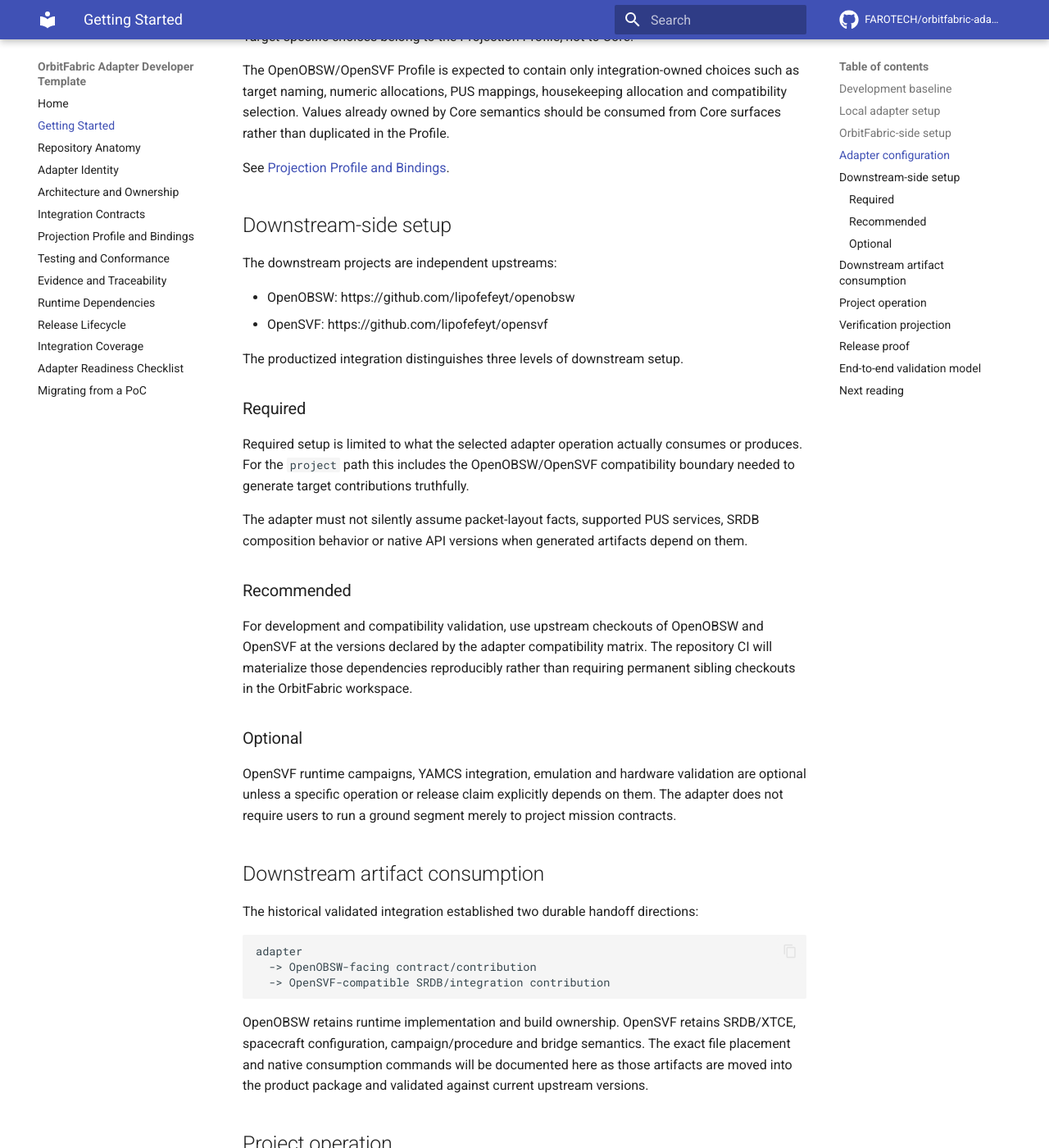
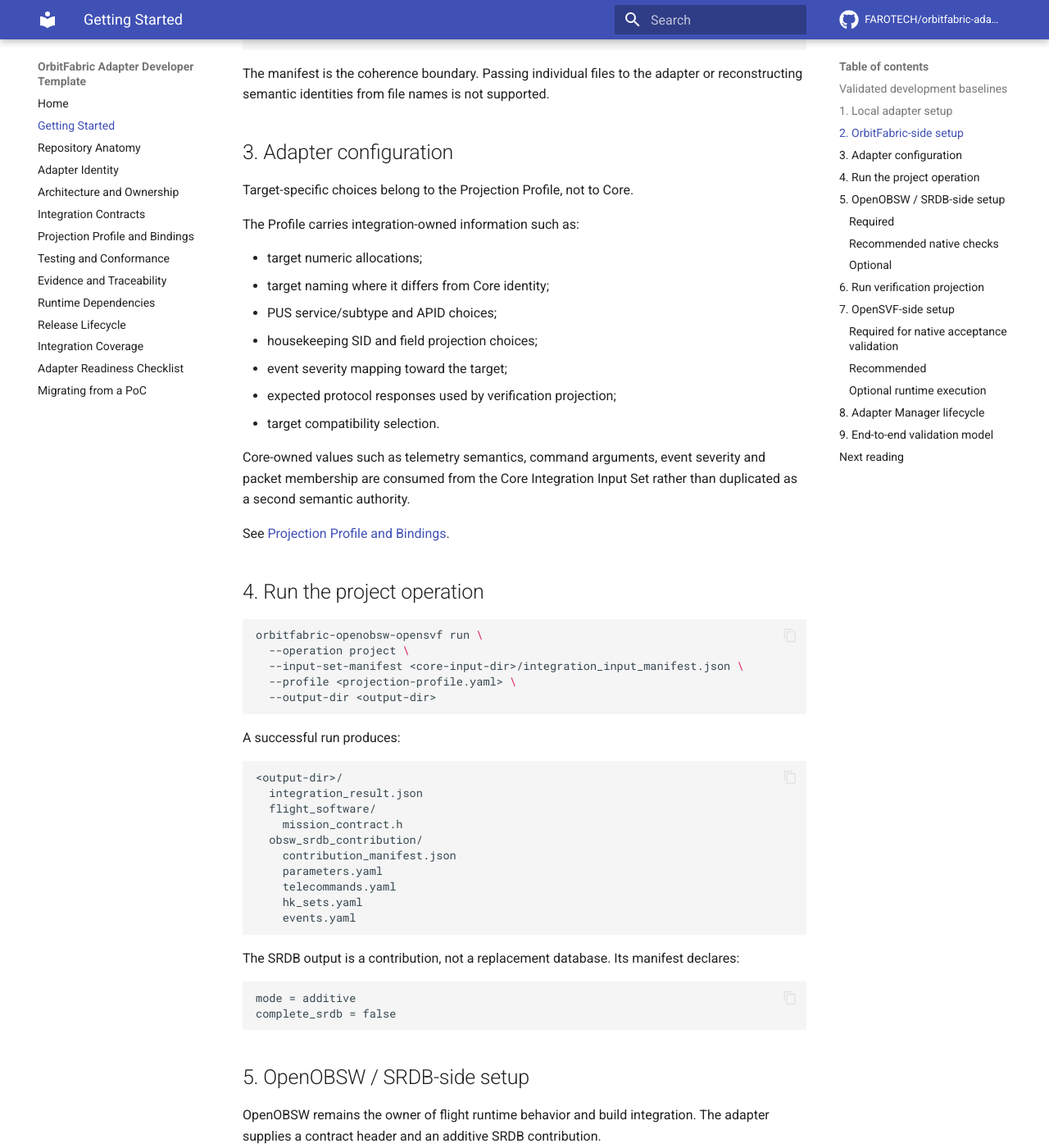
Before and after one commit to FAROTECH/orbitfabric-openobsw-opensvf-adapter, an MkDocs documentation site: the page built from docs/getting-started.md, in a window 1280 px wide and 1400 px high, scrolled down 1664 px. Shown: the whole window at 82% size. Built offline with MkDocs 1.6.1 and Material for MkDocs 9.7.7, drawn with Linux system fonts in a browser that asks for light colours; comment, search, counter and statistics services are not loaded; some of the changed text lies outside the part shown.

Commit message:
Document end-to-end setup from both integration sides

````diff
--- a/docs/getting-started.md
+++ b/docs/getting-started.md
@@ -1,30 +1,34 @@
 # Getting Started
 
-This guide covers the development installation path for the OpenOBSW/OpenSVF adapter and separates the OrbitFabric-side setup from downstream setup.
+This guide covers the current development installation path and the complete handoff from OrbitFabric through the adapter into OpenOBSW/SRDB and OpenSVF-native assets.
 
-The adapter is still under productization. Commands documented here are kept truthful to the current repository state. Target-specific artifact names and native validation commands are expanded as the implementation is extracted from the validated PoC.
+The repository is still private while the first product baseline is reviewed for coverage and publication readiness, but the operations documented here are implemented and exercised in CI.
 
-## Development baseline
+## Validated development baselines
 
-The CI currently validates Adapter Manager and integration-contract behavior against this exact OrbitFabric Core commit:
+| System | Baseline used by CI |
+| --- | --- |
+| OrbitFabric Core | `4377d6656c62aa1dc19a7ed81d2de872b6b22ccd` |
+| OpenOBSW | `44ceb71a016f0541ff7a0aa74191e13bafdb59c1` |
+| `obsw-srdb` | `0.1.0` at the validated OpenOBSW checkout |
+| OpenSVF | `667d3eadcb0bbd7814ac324b99946c4ed2f11f23`, installed package metadata `1.0.0` |
 
-```text
-4377d6656c62aa1dc19a7ed81d2de872b6b22ccd
-```
+The OrbitFabric Core checkout above still reports package version `1.2.0`, but it contains integration lifecycle seams promoted after the public v1.2.0 release. The adapter therefore pins the exact Core commit instead of implying that every `orbitfabric==1.2.0` installation has the same surface.
 
-The package version reported by that Core commit is `1.2.0`, but the Adapter Manager surfaces used here were promoted after the public `v1.2.0` release. Development therefore pins the exact Core commit rather than implying that every `orbitfabric==1.2.0` installation contains the same lifecycle surface.
+OpenSVF currently has a similar documentation/version observation in the other direction: its `main` checkout declares package version `1.0.0` while its README compatibility table still states `v0.8.0`. The adapter records exact commit evidence rather than resolving that upstream discrepancy on OpenSVF's behalf.
 
-## Local adapter setup
+## 1. Local adapter setup
 
 ```bash
 python3 -m venv .venv
 source .venv/bin/activate
 python -m pip install --upgrade pip
 python -m pip install -e ".[dev]"
-python -m pip install "orbitfabric @ git+https://github.com/FAROTECH/orbitfabric.git@4377d6656c62aa1dc19a7ed81d2de872b6b22ccd"
 ```
 
-Run the safe local checks:
+The adapter package declares the exact Core development dependency it currently requires.
+
+Run the repository checks:
 
 ```bash
 ruff check .
@@ -34,146 +38,287 @@
 mkdocs build --strict
 ```
 
-## OrbitFabric-side setup
+## 2. OrbitFabric-side setup
 
-The adapter consumes a Core Integration Input Set and a version-controlled Projection Profile.
+The adapter consumes a coherent Core Integration Input Set and a version-controlled Projection Profile. It does not parse Mission Model YAML as a private semantic API.
 
-A normal development flow is:
+Create the Core input set:
+
+```bash
+orbitfabric export integration-input-set <mission-dir> \
+  --output-dir <core-input-dir>
+```
+
+A successful projection-capable input set contains:
 
 ```text
-OrbitFabric Mission Model
-        |
-        v
-orbitfabric lint
-        |
-        v
-Core Integration Input Set
-        +
-Projection Profile
-        |
-        v
-orbitfabric-openobsw-opensvf
+integration_input_manifest.json
+mission_snapshot.json
+entity_index.json
+relationship_manifest.json
+lint_report.json
+model_summary.json
 ```
 
-Core owns the Mission Model and exported integration surfaces. Do not reconstruct Core semantics by reading raw Mission Model YAML inside the adapter.
+The manifest is the coherence boundary. Passing individual files to the adapter or reconstructing semantic identities from file names is not supported.
 
-The final release workflow will document both direct CLI execution and installation through OrbitFabric Adapter Manager. Adapter Manager lifecycle proof already remains a required CI control.
-
-## Adapter configuration
+## 3. Adapter configuration
 
 Target-specific choices belong to the Projection Profile, not to Core.
 
-The OpenOBSW/OpenSVF Profile is expected to contain only integration-owned choices such as target naming, numeric allocations, PUS mappings, housekeeping allocation and compatibility selection. Values already owned by Core semantics should be consumed from Core surfaces rather than duplicated in the Profile.
+The Profile carries integration-owned information such as:
+
+- target numeric allocations;
+- target naming where it differs from Core identity;
+- PUS service/subtype and APID choices;
+- housekeeping SID and field projection choices;
+- event severity mapping toward the target;
+- expected protocol responses used by verification projection;
+- target compatibility selection.
+
+Core-owned values such as telemetry semantics, command arguments, event severity and packet membership are consumed from the Core Integration Input Set rather than duplicated as a second semantic authority.
 
 See [Projection Profile and Bindings](projection-profile-and-bindings.md).
 
-## Downstream-side setup
-
-The downstream projects are independent upstreams:
-
-- OpenOBSW: https://github.com/lipofefeyt/openobsw
-- OpenSVF: https://github.com/lipofefeyt/opensvf
-
-The productized integration distinguishes three levels of downstream setup.
-
-### Required
-
-Required setup is limited to what the selected adapter operation actually consumes or produces. For the `project` path this includes the OpenOBSW/OpenSVF compatibility boundary needed to generate target contributions truthfully.
-
-The adapter must not silently assume packet-layout facts, supported PUS services, SRDB composition behavior or native API versions when generated artifacts depend on them.
-
-### Recommended
-
-For development and compatibility validation, use upstream checkouts of OpenOBSW and OpenSVF at the versions declared by the adapter compatibility matrix. The repository CI will materialize those dependencies reproducibly rather than requiring permanent sibling checkouts in the OrbitFabric workspace.
-
-### Optional
-
-OpenSVF runtime campaigns, YAMCS integration, emulation and hardware validation are optional unless a specific operation or release claim explicitly depends on them. The adapter does not require users to run a ground segment merely to project mission contracts.
-
-## Downstream artifact consumption
-
-The historical validated integration established two durable handoff directions:
-
-```text
-adapter
-  -> OpenOBSW-facing contract/contribution
-  -> OpenSVF-compatible SRDB/integration contribution
-```
-
-OpenOBSW retains runtime implementation and build ownership. OpenSVF retains SRDB/XTCE, spacecraft configuration, campaign/procedure and bridge semantics. The exact file placement and native consumption commands will be documented here as those artifacts are moved into the product package and validated against current upstream versions.
-
-## Project operation
-
-The public console command is:
-
-```text
-orbitfabric-openobsw-opensvf
-```
-
-The product operation shape is:
+## 4. Run the project operation
 
 ```bash
 orbitfabric-openobsw-opensvf run \
   --operation project \
-  --input-set-manifest <integration_input_manifest.json> \
+  --input-set-manifest <core-input-dir>/integration_input_manifest.json \
   --profile <projection-profile.yaml> \
-  --output-dir <output-directory>
+  --output-dir <output-dir>
 ```
 
-The current development branch is replacing the synthetic Template projection with the real OpenOBSW/OpenSVF projection extracted from the PoC. Do not treat interim synthetic artifacts as downstream contracts.
+A successful run produces:
 
-## Verification projection
+```text
+<output-dir>/
+  integration_result.json
+  flight_software/
+    mission_contract.h
+  obsw_srdb_contribution/
+    contribution_manifest.json
+    parameters.yaml
+    telecommands.yaml
+    hk_sets.yaml
+    events.yaml
+```
 
-The second operation shape binds one explicit Scenario resource:
+The SRDB output is a contribution, not a replacement database. Its manifest declares:
+
+```text
+mode = additive
+complete_srdb = false
+```
+
+## 5. OpenOBSW / SRDB-side setup
+
+OpenOBSW remains the owner of flight runtime behavior and build integration. The adapter supplies a contract header and an additive SRDB contribution.
+
+### Required
+
+If you want to consume the generated SRDB contribution, use an `obsw-srdb` implementation compatible with the adapter's declared baseline. The current CI baseline is taken from:
+
+```text
+OpenOBSW commit 44ceb71a016f0541ff7a0aa74191e13bafdb59c1
+obsw-srdb 0.1.0
+```
+
+For a local compatibility exercise:
+
+```bash
+git clone https://github.com/lipofefeyt/openobsw.git
+cd openobsw
+git checkout 44ceb71a016f0541ff7a0aa74191e13bafdb59c1
+python -m pip install -e ./srdb
+```
+
+The native composition model used by CI is:
+
+```python
+from pathlib import Path
+
+from obsw_srdb.composition import SRDBComposer, SRDBContributionLoader, SRDBMaterializer
+from obsw_srdb.loader import SRDBLoader
+
+base = SRDBLoader.load(Path("openobsw/srdb/data"))
+contribution = SRDBContributionLoader.load(Path("<output-dir>/obsw_srdb_contribution"))
+composed = SRDBComposer.compose(base, [contribution])
+SRDBMaterializer.write(composed, Path("<materialized-srdb>"))
+```
+
+This composition step is deliberately downstream-native. The adapter does not privately recreate SRDB composition semantics.
+
+The generated `mission_contract.h` is a contract-only C artifact. The consuming OpenOBSW integration decides where it belongs in the target build and implements the runtime behavior behind the declared symbols.
+
+### Recommended native checks
+
+The repository CI additionally proves that the materialized SRDB can drive the target code generators:
+
+```bash
+python -m obsw_srdb.codegen \
+  --data-dir <materialized-srdb> \
+  --output <srdb-generated.h>
+
+python -m obsw_srdb.codegen \
+  --data-dir <materialized-srdb> \
+  --xtce-output <mission.xtce>
+```
+
+The generated `mission_contract.h` is also compiled as C11 with `-Wall -Wextra -Werror` in the target compatibility control.
+
+### Optional
+
+Building or executing a specific OpenOBSW host, QEMU, Renode or hardware target is not required merely to generate or validate the integration contribution. Runtime evidence is a separate claim and must name the target that was actually exercised.
+
+## 6. Run verification projection
+
+The second operation consumes one explicit OrbitFabric Scenario resource:
 
 ```bash
 orbitfabric-openobsw-opensvf run \
   --operation verification_projection \
-  --input-set-manifest <integration_input_manifest.json> \
+  --input-set-manifest <core-input-dir>/integration_input_manifest.json \
   --profile <projection-profile.yaml> \
   --operation-input scenario <scenario.yaml> \
-  --output-dir <output-directory>
+  --output-dir <output-dir>
 ```
 
-This operation is being reconciled with the latest PoC work before it is declared part of the first release scope. OpenSVF remains the owner of native campaign execution and verification semantics.
+The operation writes a Verification Projection Plan and then materializes the executable subset into OpenSVF-native assets:
 
-## Release proof
+```text
+<output-dir>/
+  integration_result.json
+  verification_projection/
+    verification_projection_plan.json
+    opensvf/
+      materialization_manifest.json
+      opensvf/
+        spacecraft.yaml
+      campaigns/
+        verification_projection_campaign.yaml
+      procedures/
+        verification_projection_procedure.py
+```
 
-Build a wheel:
+The generated Procedure uses native `Procedure` / `ProcedureContext` primitives, including `ctx.tc()` and `ctx.expect_tm()` where the Scenario can be projected into the currently supported subset.
+
+## 7. OpenSVF-side setup
+
+OpenSVF remains the owner of spacecraft validation, campaign loading, Procedure execution, SIL behavior and optional YAMCS integration.
+
+### Required for native acceptance validation
+
+Use a compatible OpenSVF installation. The current CI pins:
+
+```text
+commit 667d3eadcb0bbd7814ac324b99946c4ed2f11f23
+package metadata 1.0.0
+```
+
+A matching local setup is:
 
 ```bash
-python -m build --wheel
+git clone https://github.com/lipofefeyt/opensvf.git
+cd opensvf
+git checkout 667d3eadcb0bbd7814ac324b99946c4ed2f11f23
+python -m pip install -e .
 ```
 
-Construct a local Release Descriptor and Project Lock for development proof:
+Run the OpenSVF-native pre-flight validator on the generated spacecraft asset:
 
 ```bash
-python tools/build_release_bundle.py \
-  --wheel dist/orbitfabric_openobsw_opensvf_adapter-0.1.0.dev0-py3-none-any.whl \
-  --authority local.adapter.test \
-  --publisher farotech \
-  --name openobsw-opensvf
+svf validate \
+  <output-dir>/verification_projection/opensvf/opensvf/spacecraft.yaml
 ```
 
-These local values are test coordinates, not the final publication Source Coordinate.
+The CI baseline currently passes with zero warnings.
 
-## End-to-end validation model
+Then verify that OpenSVF can load the generated campaign and discover the generated Procedure:
 
-A release is not accepted because Core conformance alone passes. The validation chain is:
+```python
+from svf.campaign.campaign_runner import CampaignRunner
+
+runner = CampaignRunner.from_yaml(
+    "<output-dir>/verification_projection/opensvf/campaigns/verification_projection_campaign.yaml"
+)
+assert runner._procedures
+```
+
+This is a native downstream acceptance check. It loads the campaign through OpenSVF's own `CampaignRunner` and imports the generated `Procedure` subclass.
+
+### Recommended
+
+Treat the generated materialization as a reviewable handoff. Keep `materialization_manifest.json` with the campaign/procedure assets so the Verification Projection Plan digest, Scenario provenance and generated-file digests remain inspectable.
+
+### Optional runtime execution
+
+Executing the campaign is a separate step:
+
+```bash
+svf campaign \
+  <output-dir>/verification_projection/opensvf/campaigns/verification_projection_campaign.yaml \
+  --report
+```
+
+A real campaign run requires the OpenOBSW binary and any physics/runtime resources expected by the selected OpenSVF spacecraft configuration. Do not interpret successful static/native acceptance as proof that a particular SIL, emulation or hardware target was executed.
+
+YAMCS is optional. It is relevant only when the selected OpenSVF workflow uses the YAMCS bridge/ground path.
+
+## 8. Adapter Manager lifecycle
+
+The adapter is already exercised as an installed distribution, not only from its source tree.
+
+The CI control proves:
+
+```text
+build wheel
+  -> construct development release descriptor
+  -> Adapter Manager install
+  -> inventory
+  -> verify
+  -> project execution
+  -> Integration Result conformance
+  -> verification_projection execution
+  -> OpenSVF materialization
+  -> remove
+  -> empty inventory
+```
+
+The provider-neutral release proof additionally exercises:
+
+```text
+Project Lock check = MISSING
+  -> install from exact lock
+  -> MATCH
+  -> second install
+  -> NOOP / MATCH
+  -> verify
+  -> remove
+```
+
+The final public Source Coordinate and publisher identity are not frozen while the adapter remains private.
+
+## 9. End-to-end validation model
+
+A release is not accepted because one side alone passes:
 
 ```text
 Core contract conformance
         +
 Adapter projection tests
         +
-OpenOBSW/OpenSVF native compatibility controls
+OpenOBSW / SRDB native compatibility
+        +
+OpenSVF native compatibility
         +
 installed Adapter Manager lifecycle
         +
 release / Project Lock proof
 ```
 
-The strongest meaningful native checks are added as the target code is extracted.
+Historical PoC evidence also demonstrates representative live OpenOBSW/OpenSVF/YAMCS continuity. That evidence remains historical until a product release deliberately repeats or claims the corresponding runtime path.
 
 ## Next reading
 
````
